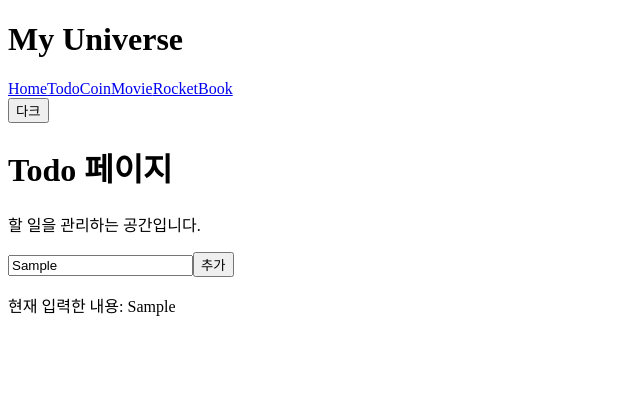
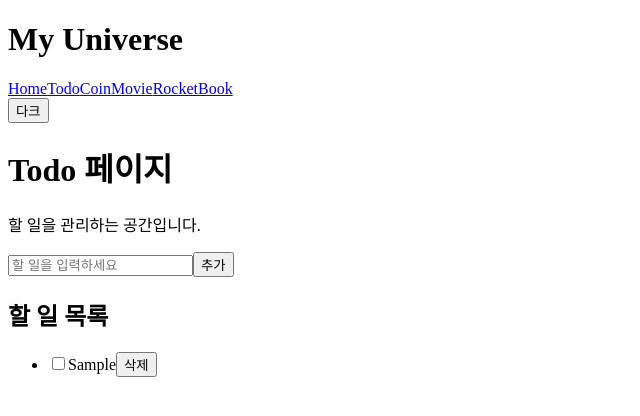
Before and after one commit to hyunsimchoi/react-11-total, a React (Vite) app: page /todo in a window 1280 px wide. Both pictures are taken after typing "Sample" into the empty fields and a click on the button "추가". Shown: the top 416 px of the page, without its empty margins (0-640 px from the left). Built offline with nearby package versions, Linux system fonts and the light colour scheme.

Commit message:
Todo 완료.삭제 기능(H)

```diff
--- a/src/pages/Todo.tsx
+++ b/src/pages/Todo.tsx
@@ -1,7 +1,39 @@
 import { useState } from "react";
 
+type TodoItem = {
+    id: number;
+    text: string;
+    completed: boolean;
+};
+
 function Todo() {
-    const [text, setText] = useState("");
+    const [text, setText] = useState(""); // 1. 입력창의 글자
+    const [todos, setTodos] = useState<TodoItem[]>([]); // 2. 할 일 목록
+
+    // 3. 추가 버튼을 누르면 실행되는 함수(할 일 추가)
+    function addTodo() {
+        if (text.trim() === "") {
+            return;
+        }
+        const newTodo = {
+            id: Date.now(),
+            text: text.trim(),
+            completed: false,
+        };
+        setTodos([...todos, newTodo]);
+        setText("");
+    }
+    // 완료 여부 변경
+    function toggleTodo(id: number) {
+        setTodos(
+            todos.map(todo => (todo.id === id ? { ...todo, completed: !todo.completed } : todo)),
+        );
+    }
+
+    // 할 일 삭제
+    function deleteTodo(id: number) {
+        setTodos(todos.filter(todo => todo.id !== id));
+    }
 
     return (
         <div>
@@ -14,10 +46,29 @@ function Todo() {
                 value={text}
                 onChange={e => setText(e.target.value)}
             />
+            <button type="button" onClick={addTodo}>
+                추가
+            </button>
 
-            <button type="button">추가</button>
+            <h2>할 일 목록</h2>
 
-            <p>현재 입력한 내용: {text}</p>
+            <ul>
+                {todos.map(todo => (
+                    <li key={todo.id}>
+                        <input
+                            type="checkbox"
+                            checked={todo.completed}
+                            onChange={() => toggleTodo(todo.id)}
+                        />
+
+                        {todo.text}
+
+                        <button type="button" onClick={() => deleteTodo(todo.id)}>
+                            삭제
+                        </button>
+                    </li>
+                ))}
+            </ul>
         </div>
     );
 }
```
